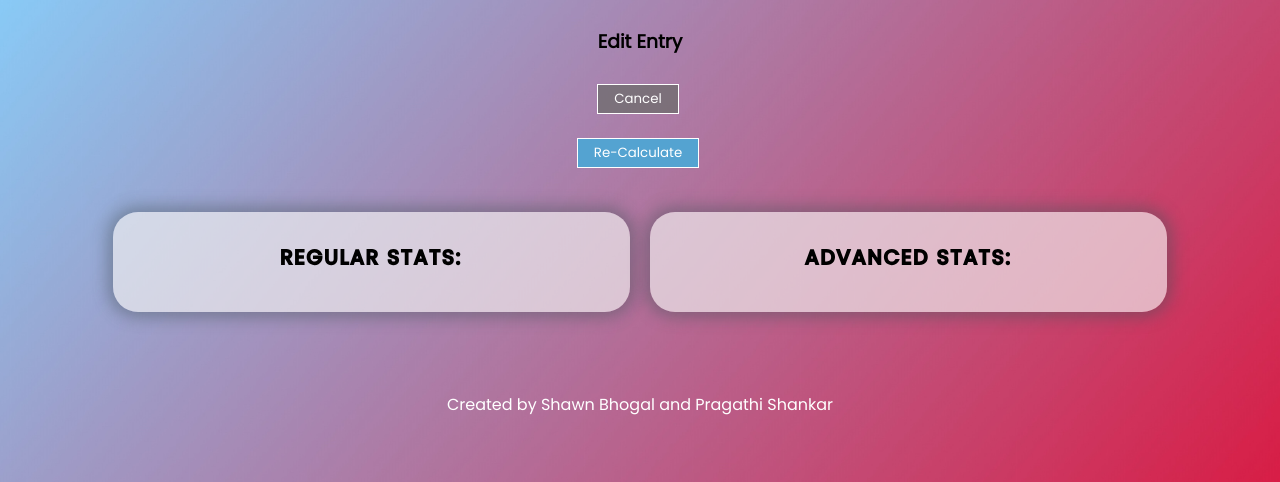
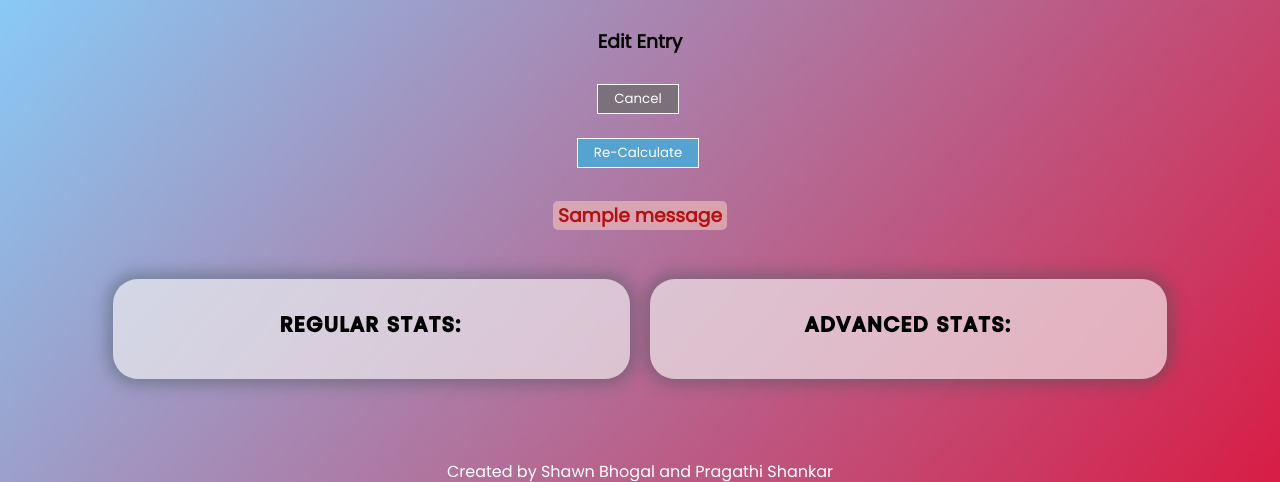
Before and after one commit to ShawnBhogal/NBA_GOAT_Project, a Flask app: template templates/edit_entry.html in a window 1280 px wide. Shown: the part 145-627 px from the top of the page. Run offline with Flask 2, Linux system fonts and the light colour scheme; the template is opened without the code that fills it, so the values that code supplies are empty; one stand-in notice (Sample message) is shown.

Commit message:
fixed delete stat issue in edit entry

```diff
--- a/server.py
+++ b/server.py
@@ -16,14 +16,24 @@ def results():
         # check weight entried for all categories
         for i in range(0, (len(reg_stats)+len(adv_stats))):
             weight = request.form['weight'+str(i)]
+            # set key name for weight_dict
+            weight_key = cat_dict[i+1]
             # if user entered weight for category, add it to weight dict
             if (weight != "0"):
-                weight_dict[cat_dict[i+1]] = weight
+                weight_dict[weight_key] = weight
                 # add stat name for printing purposes
-                stat_name = cat_name[cat_dict[i+1]]
+                stat_name = cat_name[weight_key]
                 if stat_name not in stat_names:
                     stat_names.append(stat_name)
-        # if user did not select any stats, send alert
+            else:
+                # edit entry page
+                if weight_key in weight_dict:
+                    stat_names.remove(cat_name[weight_key])
+                    weight_dict.pop(weight_key)
+                    if len(weight_dict) == 0:
+                        flash('Must select at least one statistic', 'error')
+                        return redirect(url_for("edit"))
+        # # if user did not select any stats, send alert
         if len(weight_dict) == 0:
             flash('Must select at least one statistic', 'error')
             return redirect(url_for('home'))
@@ -44,8 +54,9 @@ def results():
 # edit entry
 @app.route("/edit_entry", methods=['GET', 'POST'])
 def edit():
-    if len(weight_dict) == 0:
-        return redirect(url_for("home"))
+    if request.method == 'POST':
+        if len(weight_dict) == 0:
+            return redirect(url_for("edit"))
     return render_template(
         'edit_entry.html',
         reg_len=len(reg_stats),
--- a/templates/edit_entry.html
+++ b/templates/edit_entry.html
@@ -40,6 +40,17 @@
             margin: 0.4em auto;
         }
     }
+    .calc-alert {
+        text-align: center;
+        background-color:rgba(235, 186, 186, 0.692);
+        font-family: Poppins;
+        width:fit-content;
+        margin-left: auto;
+        margin-right: auto;
+        border-radius: 5px;
+        padding-left: 5px;
+        padding-right: 5px;
+    }
 </style>
     <div class='top_header'>
         <h3>Edit Entry</h3>
@@ -55,6 +66,15 @@
                 <div class="recalc-button-cont">
                     <input class="recalc-button" type="submit" value="Re-Calculate">
                 </div>
+                {% with messages = get_flashed_messages() %}
+                    {% if messages %}
+                        <div class="calc-alert">
+                            {% for message in messages %}
+                                <h3 style="color:rgb(180, 16, 16)">{{ message }}</h3>
+                            {% endfor %}
+                        </div>
+                    {% endif %}
+                {% endwith %}
                 <div>
                     {% include 'stats_table.html' %}
                 </div>
```
Also changed, not shown: templates/index.html (+4 -4 lines).
